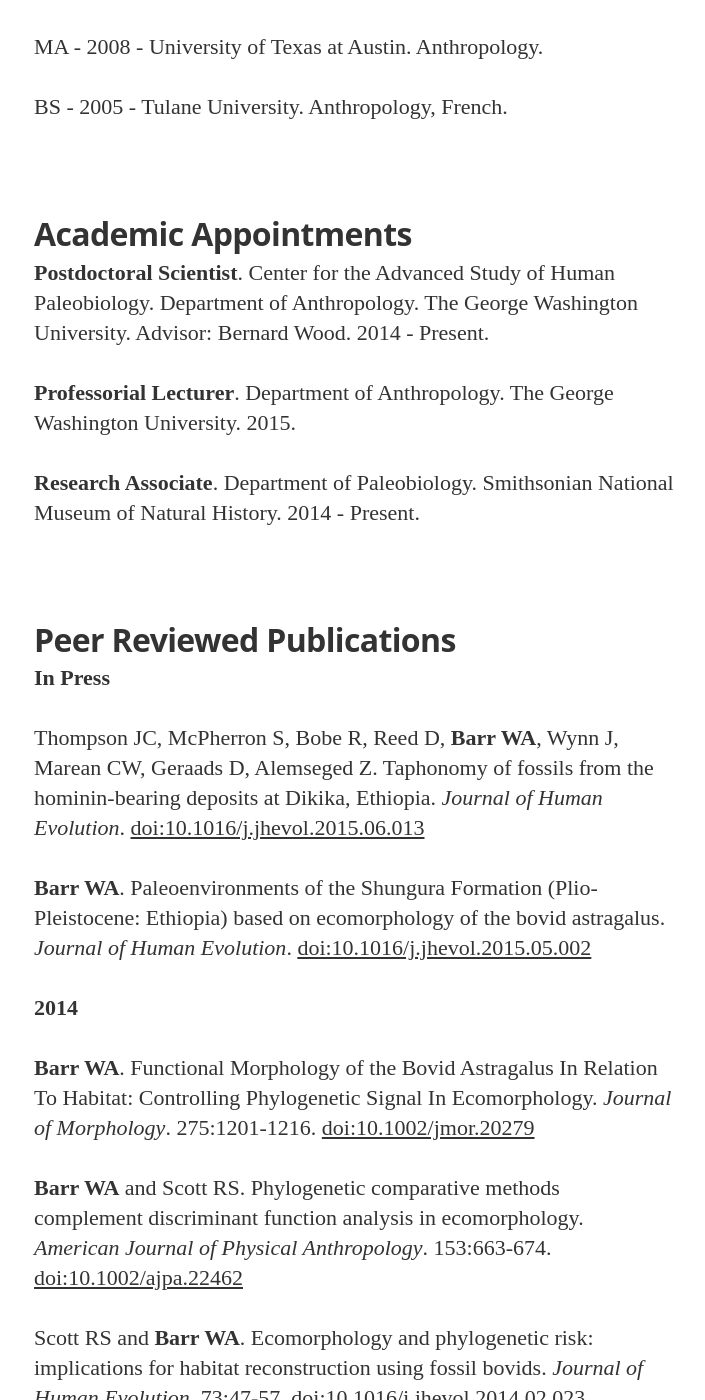
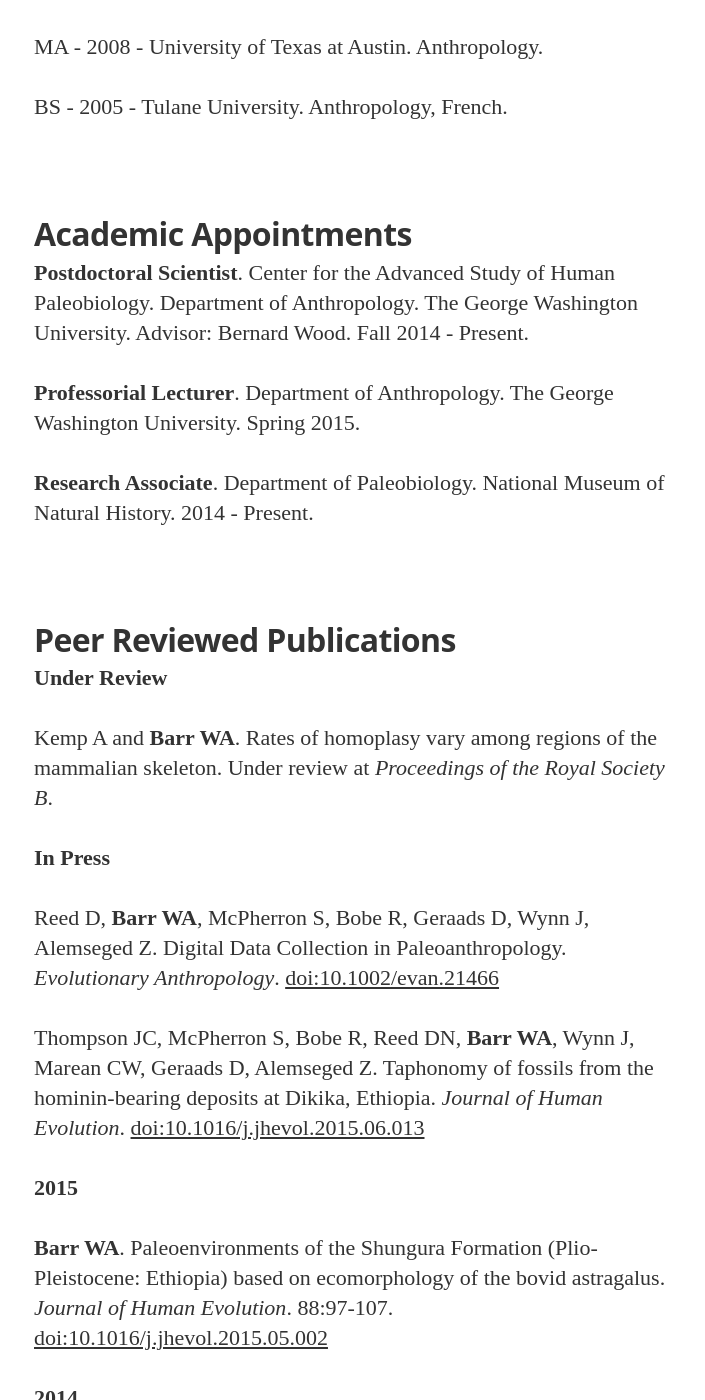
Before and after one commit to wabarr/personal, a Jekyll site: the page built from CV.html, in a window 1280 px wide and 1400 px high, scrolled down 859 px. Shown: the whole window, without its empty margins (286-991 px from the left). Built offline with Jekyll 4.4.1, drawn with Linux system fonts in a browser that asks for light colours; nearby versions of some CDN libraries; some web fonts are replaced; Markdown is read by kramdown in place of the engine named in the settings; some of the changed text lies outside the part shown.

Commit message:
update CV

```diff
--- a/CV.html
+++ b/CV.html
@@ -10,13 +10,17 @@
 <p>MA - 2008 - University of Texas at Austin. Anthropology.</p>
 <p>BS - 2005 - Tulane University. Anthropology, French.</p>
 <h1 id="academic-appointments" class="unnumbered">Academic Appointments</h1>
-<p><span><strong>Postdoctoral Scientist</strong></span>. Center for the Advanced Study of Human Paleobiology. Department of Anthropology. The George Washington University. Advisor: Bernard Wood. 2014 - Present.</p>
-<p><span><strong>Professorial Lecturer</strong></span>. Department of Anthropology. The George Washington University. 2015.</p>
-<p><span><strong>Research Associate</strong></span>. Department of Paleobiology. Smithsonian National Museum of Natural History. 2014 - Present.</p>
+<p><span><strong>Postdoctoral Scientist</strong></span>. Center for the Advanced Study of Human Paleobiology. Department of Anthropology. The George Washington University. Advisor: Bernard Wood. Fall 2014 - Present.</p>
+<p><span><strong>Professorial Lecturer</strong></span>. Department of Anthropology. The George Washington University. Spring 2015.</p>
+<p><span><strong>Research Associate</strong></span>. Department of Paleobiology. National Museum of Natural History. 2014 - Present.</p>
 <h1 id="peer-reviewed-publications" class="unnumbered">Peer Reviewed Publications</h1>
+<p><span><strong>Under Review</strong></span></p>
+<p>Kemp A and <span><strong>Barr WA</strong></span>. Rates of homoplasy vary among regions of the mammalian skeleton. Under review at <em>Proceedings of the Royal Society B</em>.</p>
 <p><span><strong>In Press</strong></span></p>
-<p>Thompson JC, McPherron S, Bobe R, Reed D, <span><strong>Barr WA</strong></span>, Wynn J, Marean CW, Geraads D, Alemseged Z. Taphonomy of fossils from the hominin-bearing deposits at Dikika, Ethiopia. <em>Journal of Human Evolution</em>. <a href="http://dx.doi.org/10.1016/j.jhevol.2015.06.013">doi:10.1016/j.jhevol.2015.06.013</a></p>
-<p><span><strong>Barr WA</strong></span>. Paleoenvironments of the Shungura Formation (Plio-Pleistocene: Ethiopia) based on ecomorphology of the bovid astragalus. <em>Journal of Human Evolution</em>. <a href="http://dx.doi.org/10.1016/j.jhevol.2015.05.002">doi:10.1016/j.jhevol.2015.05.002</a></p>
+<p>Reed D, <span><strong>Barr WA</strong></span>, McPherron S, Bobe R, Geraads D, Wynn J, Alemseged Z. Digital Data Collection in Paleoanthropology. <em>Evolutionary Anthropology</em>. <a href="http://dx.doi.org/10.1002/evan.21466">doi:10.1002/evan.21466</a></p>
+<p>Thompson JC, McPherron S, Bobe R, Reed DN, <span><strong>Barr WA</strong></span>, Wynn J, Marean CW, Geraads D, Alemseged Z. Taphonomy of fossils from the hominin-bearing deposits at Dikika, Ethiopia. <em>Journal of Human Evolution</em>. <a href="http://dx.doi.org/10.1016/j.jhevol.2015.06.013">doi:10.1016/j.jhevol.2015.06.013</a></p>
+<p><span><strong>2015</strong></span></p>
+<p><span><strong>Barr WA</strong></span>. Paleoenvironments of the Shungura Formation (Plio-Pleistocene: Ethiopia) based on ecomorphology of the bovid astragalus. <em>Journal of Human Evolution</em>. 88:97-107. <a href="http://dx.doi.org/10.1016/j.jhevol.2015.05.002">doi:10.1016/j.jhevol.2015.05.002</a></p>
 <p><span><strong>2014</strong></span></p>
 <p><span><strong>Barr WA</strong></span>. Functional Morphology of the Bovid Astragalus In Relation To Habitat: Controlling Phylogenetic Signal In Ecomorphology. <em>Journal of Morphology</em>. 275:1201-1216. <a href="http://dx.doi.org/10.1002/jmor.20279">doi:10.1002/jmor.20279</a></p>
 <p><span><strong>Barr WA</strong></span> and Scott RS. Phylogenetic comparative methods complement discriminant function analysis in ecomorphology. <em>American Journal of Physical Anthropology</em>. 153:663-674. <a href="http://dx.doi.org/10.1002/ajpa.22462">doi:10.1002/ajpa.22462</a></p>
@@ -108,8 +112,8 @@
 <p>Coordinator - Informal Physical Anthropology Seminar Series, University of Texas at Austin. Responsible for planning weekly seminars and recruiting speakers. 2008.</p>
 <h2 id="manuscript-reviews" class="unnumbered">Manuscript Reviews</h2>
 <p>Journal of Human Evolution. 2014, 2015.</p>
+<p>International Journal of Primatology. 2014.</p>
 <p>Methods in Ecology and Evolution. 2012.</p>
-<p>International Journal of Primatology. 2014.</p>
 <p>Manning Publications (book proposal review). 2012.</p>
 <h2 id="professional-memberships" class="unnumbered">Professional Memberships</h2>
 <p>American Association of Physical Anthropologists</p>
```
Also changed, not shown: 4 other files.
